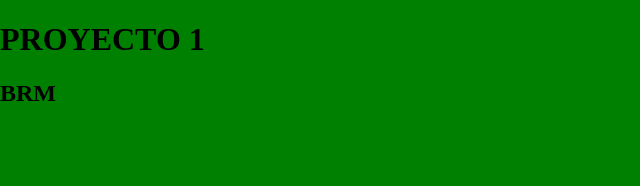
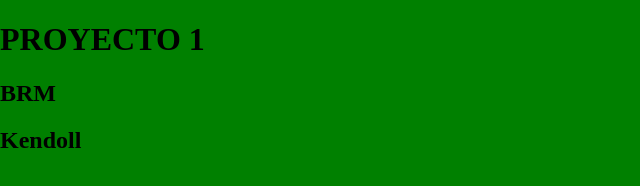
Before and after one commit to Brm23/proyecto-1, a plain HTML site: page index.html in a window 1280 px wide. Shown: the whole page, without its empty margins (0-640 px from the left). Drawn offline with Linux system fonts and the light colour scheme.

Commit message:
index modificado

```diff
--- a/index.html
+++ b/index.html
@@ -6,5 +6,6 @@
  <body>
   <h1>PROYECTO 1</h1>
   <h2>BRM</h2>
+  <h2>Kendoll</h2>
  </body>
-</html>
+</htmm>
```
